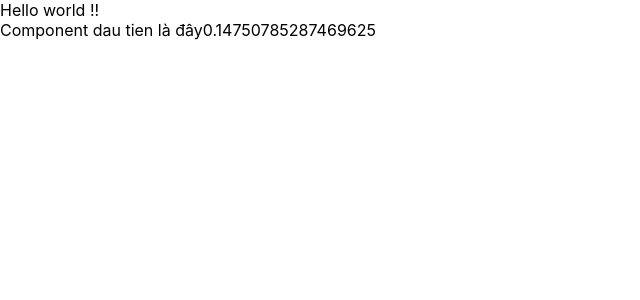
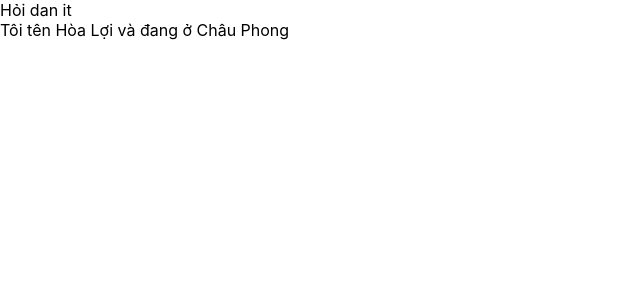
Before and after one commit to vnkenbi/test-demo-upload, a React (Create React App) app: page / in a window 1280 px wide. Shown: the top 300 px of the page, without its empty margins (0-640 px from the left). Built offline with nearby package versions, Linux system fonts and the light colour scheme.

Commit message:
video 17

```diff
--- a/src/App.js
+++ b/src/App.js
@@ -3,28 +3,43 @@ import './App.css';
 import { useDispatch, useSelector } from 'react-redux';
 import { increaseCounter, decreaseCounter } from './redux/action/counterAction';
 import MyComponent from './components/MyComponents'
+import React from 'react';
 
-const App = () => {
-  const count = useSelector(state => state.counter.count);
-  const dispatch = useDispatch();
 
-  return (
-    <div>
-      Hello world !!
-      <MyComponent></MyComponent>
-    </div>
-    // <div className="App">
-    //   <header className="App-header">
-    //     <img src={logo} className="App-logo" alt="logo" />
-    //     <p>
-    //       Edit <code>src/App.js</code> and save to reload too me.
-    //     </p>
-    //     <div>Count = {count}</div>
-    //     <button onClick={() => dispatch(increaseCounter())}>Increase</button>
-    //     <button onClick={() => dispatch(decreaseCounter())}>Decrease</button>
-    //   </header>
-    // </div>
-  );
+
+class App extends React.Component{
+  render(){
+    return (
+      <div> Hỏi dan it
+        <MyComponent></MyComponent>
+
+      </div>
+    );
+  }
 }
 
+
+
+
+
+// const App = () => {
+//   const count = useSelector(state => state.counter.count);
+//   const dispatch = useDispatch();
+
+//   return (
+
+//     <div className="App">
+//       <header className="App-header">
+//         <img src={logo} className="App-logo" alt="logo" />
+//         <p>
+//           Edit <code>src/App.js</code> and save to reload too me.
+//         </p>
+//         <div>Count = {count}</div>
+//         <button onClick={() => dispatch(increaseCounter())}>Increase</button>
+//         <button onClick={() => dispatch(decreaseCounter())}>Decrease</button>
+//       </header>
+//     </div>
+//   );
+// }
+
 export default App;
--- a/src/components/MyComponents.js
+++ b/src/components/MyComponents.js
@@ -3,11 +3,17 @@
 import React from 'react';
 
 class MyComponent  extends React.Component {
+    state ={
+        name:"Hòa Lợi",
+        tuoi:43,
+        diachi:"Châu Phong"
+    }
+
     render(){
         return (
-            <div>Component dau tien là đây
-                {Math.random()}
-            </div>
+           <div>
+            Tôi tên {this.state.name} và đang ở {this.state.diachi}
+           </div>
         );
     }
 }
```
